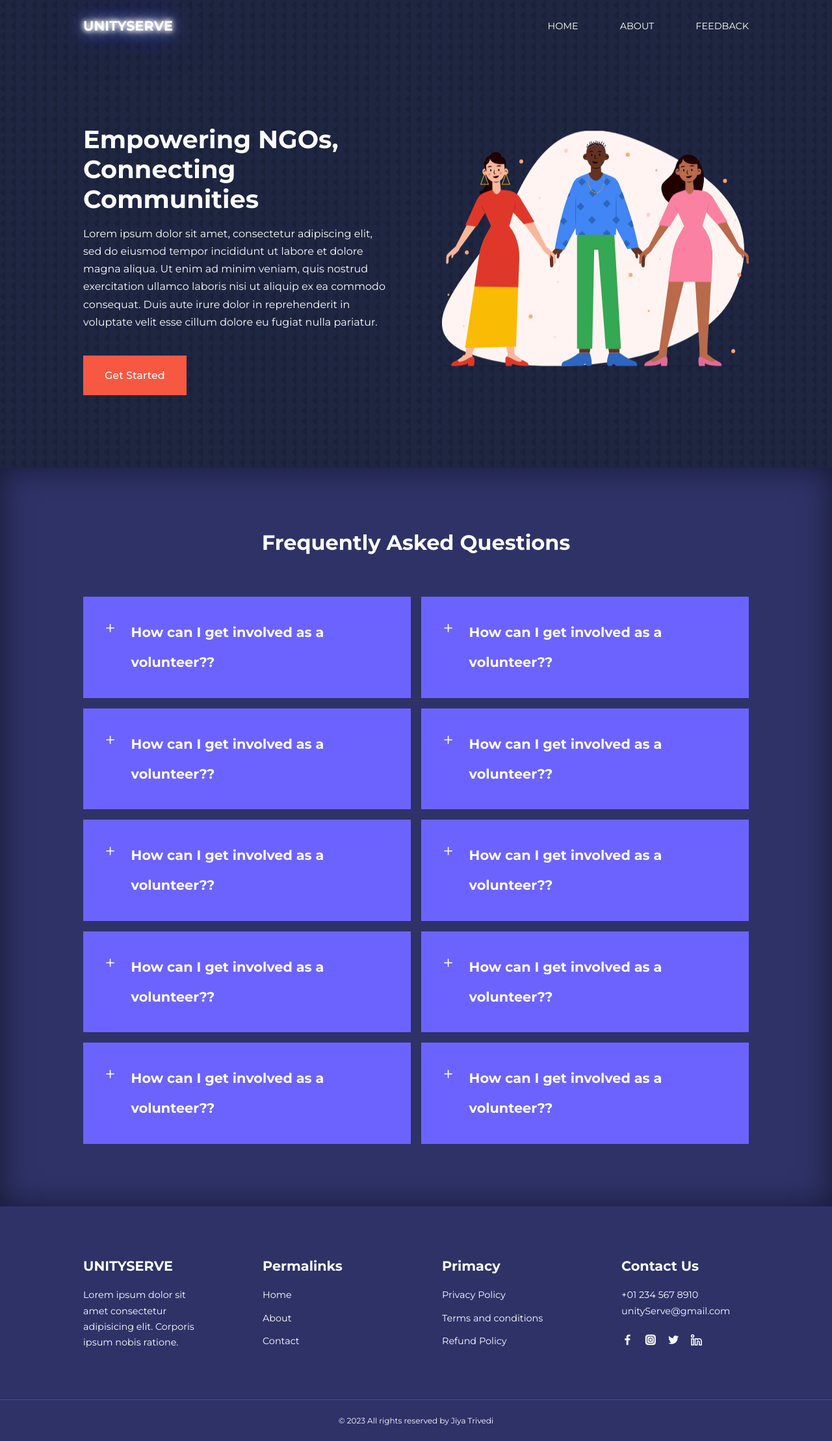
After one commit to jiya1724/UniServe, a PHP site: page /index2.php in a window 1280 px wide. The commit adds this page. Shown: the whole page at 65% size. Run offline with PHP 8.4, Linux system fonts and the light colour scheme.

Commit message:
init:feedback

```diff
--- a/about.html
+++ b/about.html
@@ -18,12 +18,12 @@
 <body>
     <nav>
         <div class="container nav_container">
-            <a href="index.html"><h4>UNITYSERVE</h4></a>
+            <a href="index2.php"><h4>UNITYSERVE</h4></a>
             <ul class="nav_menu">
-                <li><a href="index.html">HOME</a></li>
+                <li><a href="index2.php">HOME</a></li>
                 <li><a href="about.html">ABOUT</a></li>
 
-                <li><a href="contact.html">CONTACT</a></li>
+                <li><a href="feed.php">FEEDBACK</a></li>
             </ul>
             <button id="open-menu-btn"><i class="uil uil-bars"></i></button>
             <button id="close-menu-btn"><i class="uil uil-multiply"></i></button>
--- a/index.html
+++ b/index.html
@@ -36,10 +36,10 @@
         <div class="container nav_container">
             <a href="index.html"><h4>UNITYSERVE</h4></a>
             <ul class="nav_menu">
-                <li><a href="index.html">HOME</a></li>
+                <li><a href="index2.php">HOME</a></li>
                 <li><a href="about.html">ABOUT</a></li>
 
-                <li><a href="contact.html">CONTACT</a></li>
+                <li><a href="login.php">LOGIN/SIGNUP</a></li>
             </ul>
             <button id="open-menu-btn"><i class="uil uil-bars"></i></button>
             <button id="close-menu-btn"><i class="uil uil-multiply"></i></button>
--- /dev/null
+++ b/index2.php
@@ -0,0 +1,218 @@
+<!DOCTYPE html>
+<html lang="en">
+<head>
+    <meta charset="UTF-8">
+    <meta name="viewport" content="width=device-width, initial-scale=1.0">
+    <title>UnityServe</title>
+    <link rel="stylesheet" href="css/style.css">
+    <!-- icon -->
+    <link rel="stylesheet" href="https://unicons.iconscout.com/release/v4.0.8/css/line.css">
+
+    <link rel="preconnect" href="https://fonts.googleapis.com">
+    <link rel="preconnect" href="https://fonts.gstatic.com" crossorigin>
+    <link href="https://fonts.googleapis.com/css2?family=IBM+Plex+Mono:wght@700&family=Montserrat:wght@300;400;500;600;700;800&display=swap" rel="stylesheet">
+
+    <link rel="stylesheet"href="https://cdn.jsdelivr.net/npm/swiper@9/swiper-bundle.min.css"/>
+    <style>
+        body{
+            background-image: url("images/bg-texture.png");
+        }
+        .swiper-pagination-bullet {
+            width: var(--swiper-pagination-bullet-width,var(--swiper-pagination-bullet-size,15px));
+            height: var(--swiper-pagination-bullet-height,var(--swiper-pagination-bullet-size,15px));
+
+        }
+        @media screen and (max-width: 600px) {
+            .swiper-pagination-bullet {
+                width: var(--swiper-pagination-bullet-width,var(--swiper-pagination-bullet-size,10px));
+                height: var(--swiper-pagination-bullet-height,var(--swiper-pagination-bullet-size,10px));
+
+            }
+        }
+    </style>
+</head>
+<body>
+    <nav>
+        <div class="container nav_container">
+            <a href="index2.php"><h4>UNITYSERVE</h4></a>
+            <ul class="nav_menu">
+                <li><a href="index.html">HOME</a></li>
+                <li><a href="about.html">ABOUT</a></li>
+
+                <li><a href="feed.php">FEEDBACK</a></li>
+            </ul>
+            <button id="open-menu-btn"><i class="uil uil-bars"></i></button>
+            <button id="close-menu-btn"><i class="uil uil-multiply"></i></button>
+
+        </div>
+    </nav>
+
+    <header>
+        <div class="container header_container">
+            <div class="header_left">
+                <h1>Empowering NGOs, Connecting Communities</h1>
+                <p>
+                    Lorem ipsum dolor sit amet, consectetur adipiscing elit, sed do eiusmod tempor incididunt ut labore et dolore magna aliqua. Ut enim ad minim veniam, quis nostrud exercitation ullamco laboris nisi ut aliquip ex ea commodo consequat. Duis aute irure dolor in reprehenderit in voluptate velit esse cillum dolore eu fugiat nulla pariatur.
+                </p>
+                <a href="courses.html" class="btn btn-primary">Get Started</a>
+            </div>
+            <div class="header_right">
+                <div class="header_right_image">
+                    <img src="images/header.svg" >
+                </div>
+            </div>
+        </div>
+    </header>
+
+
+    <!-- faqs -->
+
+    <section class="faqs">
+        <h2>Frequently Asked Questions</h2>
+        <div class="container faqs_container">
+            <article class="faq ">
+                <div class="faq_icon"><i class="uil uil-plus"></i></div>
+                <div class="question_answer">
+                    <h4>How can I get involved as a volunteer??</h4>
+                    <p>Lorem ipsum dolor sit amet consectetur adipisicing elit. Velit laudantium quis qui similique quidem at voluptatem ex. Est dolorum minima dolor aut ut, accusantium vitae architecto aliquid nostrum numquam quibusdam.
+                    </p>
+                </div>
+            </article>
+
+            <article class="faq">
+                <div class="faq_icon"><i class="uil uil-plus"></i></div>
+                <div class="question_answer">
+                    <h4>How can I get involved as a volunteer??</h4>
+                    <p>Lorem ipsum dolor sit amet consectetur adipisicing elit. Velit laudantium quis qui similique quidem at voluptatem ex. Est dolorum minima dolor aut ut, accusantium vitae architecto aliquid nostrum numquam quibusdam.
+                    </p>
+                </div>
+            </article>
+
+            <article class="faq">
+                <div class="faq_icon"><i class="uil uil-plus"></i></div>
+                <div class="question_answer">
+                    <h4>How can I get involved as a volunteer??</h4>
+                    <p>Lorem ipsum dolor sit amet consectetur adipisicing elit. Velit laudantium quis qui similique quidem at voluptatem ex. Est dolorum minima dolor aut ut, accusantium vitae architecto aliquid nostrum numquam quibusdam.
+                    </p>
+                </div>
+            </article>
+
+            <article class="faq">
+                <div class="faq_icon"><i class="uil uil-plus"></i></div>
+                <div class="question_answer">
+                    <h4>How can I get involved as a volunteer??</h4>
+                    <p>Lorem ipsum dolor sit amet consectetur adipisicing elit. Velit laudantium quis qui similique quidem at voluptatem ex. Est dolorum minima dolor aut ut, accusantium vitae architecto aliquid nostrum numquam quibusdam.
+                    </p>
+                </div>
+            </article>
+
+            <article class="faq">
+                <div class="faq_icon"><i class="uil uil-plus"></i></div>
+                <div class="question_answer">
+                    <h4>How can I get involved as a volunteer??</h4>
+                    <p>Lorem ipsum dolor sit amet consectetur adipisicing elit. Velit laudantium quis qui similique quidem at voluptatem ex. Est dolorum minima dolor aut ut, accusantium vitae architecto aliquid nostrum numquam quibusdam.
+                    </p>
+                </div>
+            </article>
+
+            <article class="faq">
+                <div class="faq_icon"><i class="uil uil-plus"></i></div>
+                <div class="question_answer">
+                    <h4>How can I get involved as a volunteer??</h4>
+                    <p>Lorem ipsum dolor sit amet consectetur adipisicing elit. Velit laudantium quis qui similique quidem at voluptatem ex. Est dolorum minima dolor aut ut, accusantium vitae architecto aliquid nostrum numquam quibusdam.
+                    </p>
+                </div>
+            </article>
+
+            <article class="faq">
+                <div class="faq_icon"><i class="uil uil-plus"></i></div>
+                <div class="question_answer">
+                    <h4>How can I get involved as a volunteer??</h4>
+                    <p>Lorem ipsum dolor sit amet consectetur adipisicing elit. Velit laudantium quis qui similique quidem at voluptatem ex. Est dolorum minima dolor aut ut, accusantium vitae architecto aliquid nostrum numquam quibusdam.
+                    </p>
+                </div>
+            </article>
+
+            <article class="faq">
+                <div class="faq_icon"><i class="uil uil-plus"></i></div>
+                <div class="question_answer">
+                    <h4>How can I get involved as a volunteer??</h4>
+                    <p>Lorem ipsum dolor sit amet consectetur adipisicing elit. Velit laudantium quis qui similique quidem at voluptatem ex. Est dolorum minima dolor aut ut, accusantium vitae architecto aliquid nostrum numquam quibusdam.
+                    </p>
+                </div>
+            </article>
+
+            <article class="faq">
+                <div class="faq_icon"><i class="uil uil-plus"></i></div>
+                <div class="question_answer">
+                    <h4>How can I get involved as a volunteer??</h4>
+                    <p>Lorem ipsum dolor sit amet consectetur adipisicing elit. Velit laudantium quis qui similique quidem at voluptatem ex. Est dolorum minima dolor aut ut, accusantium vitae architecto aliquid nostrum numquam quibusdam.
+                    </p>
+                </div>
+            </article>
+
+            <article class="faq">
+                <div class="faq_icon"><i class="uil uil-plus"></i></div>
+                <div class="question_answer">
+                    <h4>How can I get involved as a volunteer??</h4>
+                    <p>Lorem ipsum dolor sit amet consectetur adipisicing elit. Velit laudantium quis qui similique quidem at voluptatem ex. Est dolorum minima dolor aut ut, accusantium vitae architecto aliquid nostrum numquam quibusdam.
+                    </p>
+                </div>
+            </article>
+        </div>
+    </section>
+
+
+    <!-- footer -->
+
+    <footer class="footer">
+        <div class="container footer_container">
+            <div class="footer_1">
+                <a href="index.html" class="footer_logo"><h4>UNITYSERVE</h4></h4></a>
+                <p>Lorem ipsum dolor sit amet consectetur adipisicing elit. Corporis ipsum nobis ratione.
+                </p>
+            </div>
+            <div class="footer_2">
+                <h4>Permalinks</h4>
+                <ul class="permalinks">
+                    <li><a href="index.html">Home</a></li>
+                    <li><a href="about.html">About</a></li>
+
+                    <li><a href="contact.html">Contact</a></li>
+                </ul>
+            </div>
+            <div class="footer_3">
+                <h4>Primacy</h4>
+                <ul class="privacy">
+                    <li><a href="#">Privacy Policy</a></li>
+                    <li><a href="#">Terms and conditions</a></li>
+                    <li><a href="#">Refund Policy</a></li>
+                </ul>
+            </div>
+            <div class="footer_4">
+                <h4>Contact Us</h4>
+                <div>
+                    <p>+01 234 567 8910</p>
+                    <p>unityServe@gmail.com</p>
+                </div>
+                <ul class="footer_socials">
+                    <li><a href="#"><i class="uil uil-facebook-f"></i></a></li>
+                    <li><a href="#"><i class="uil uil-instagram-alt"></i></a></li>
+                    <li><a href="#"><i class="uil uil-twitter"></i></a></li>
+                    <li><a href="#"><i class="uil uil-linkedin-alt"></i></a></li>
+                </ul>
+            </div>
+
+        </div>
+        <div class="footer_copyright">
+            <small>&copy; 2023 All rights reserved by Jiya Trivedi</small>
+        </div>
+    </footer>
+
+
+
+
+    <script src="./main.js"></script>
+
+</body>
+</html>
```
Also changed, not shown: authentication.php (added, +43 -0 lines), contact.html (deleted, +0 -151 lines), css/login.css (+8 -6 lines), css/register.css (added, +8 -0 lines), database.php (added, +13 -0 lines), feed.php (added, +157 -0 lines), feedback.php (added, +39 -0 lines), login.php (renamed from login.html, +15 -12 lines), register.php (added, +26 -0 lines), images/login.webp (added), images/signup.png (added).
